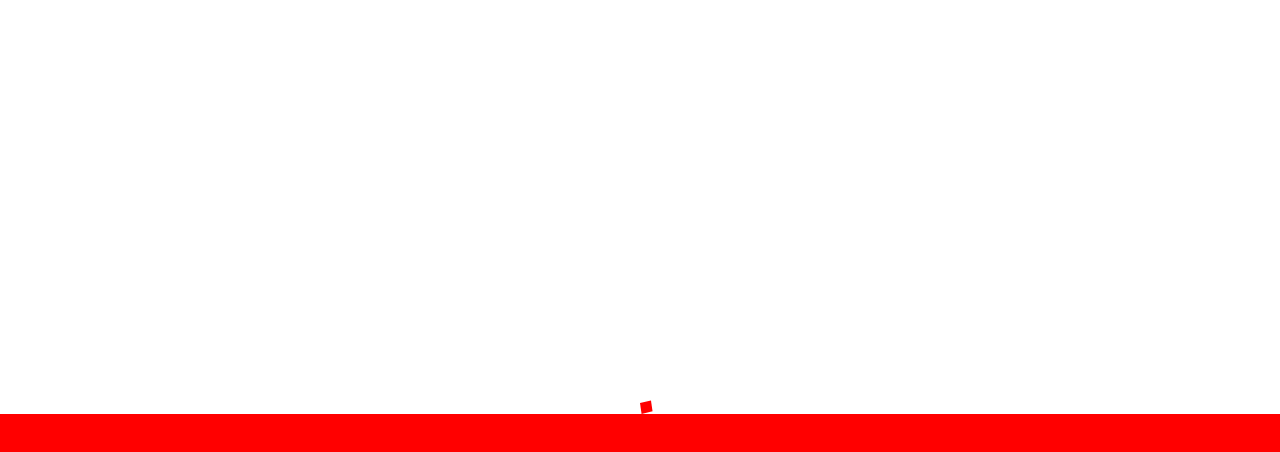
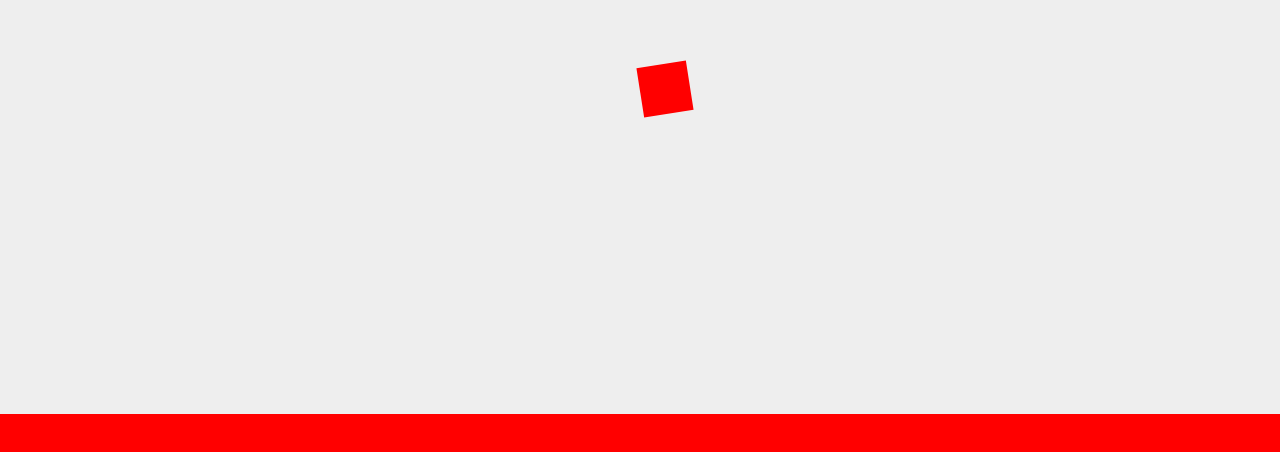
Before and after one commit to imdividual/physics-engine, a plain HTML site: page game.html in a window 1280 px wide. Shown: the part 286-738 px from the top of the page. Drawn offline with Linux system fonts and the light colour scheme.

Commit message:
fixed rotation bug

```diff
--- a/game.html
+++ b/game.html
@@ -2,13 +2,14 @@
 
   <style>
     html, body {
+    background-color: #eee;
     width: 100%;
     height: 100%;
     margin: 0;
   }
 
   #canvas {
-    background-color: black;
+    background-color: #eee;
     width: 100%;
     height: 100%;
     display: block;
@@ -128,10 +129,13 @@
     }
 
     rotate(pivot, dr) {
-      var vec = this.sub(pivot);
-      vec.x = vec.x * Math.cos(dr) - vec.y * Math.sin(dr);
-      vec.y = vec.x * Math.sin(dr) + vec.y * Math.cos(dr);
-      return vec.add(pivot);
+      var diff = this.sub(pivot);
+      var vec = new Vector(
+        diff.x * Math.cos(dr) - diff.y * Math.sin(dr),
+        diff.x * Math.sin(dr) + diff.y * Math.cos(dr)
+      );
+      vec = vec.add(pivot);
+      return vec;
     }
 
     // interval properties
@@ -283,7 +287,7 @@
     update() {
       //this.vel.x += this.acc.x;
       //this.vel.y += this.acc.y;
-      this.translate(0, -1);
+      // this.translate(0, -1);
       this.rotate(0.1);
 
       var entities = this.engine.entityManager.entities;
@@ -299,6 +303,8 @@
           }
         }
       }
+
+
     }
 
   }
@@ -409,7 +415,7 @@
       var width = this.canvas.offsetWidth;
       var height = this.canvas.offsetHeight;
       this.graphics.clearRect(0, 0, width, height);
-      this.graphics.fillStyle = "white";
+      this.graphics.fillStyle = "#eeeeee";
       this.graphics.fillRect(0, 0, width, height);
 
       var entities = this.engine.entityManager.entities;
@@ -702,7 +708,7 @@
 
 
     var rec = new Polygon(
-      new Vector(0, 0),
+      new Vector(25, 25),
       [
         new Vector(0, 50),
         new Vector(50, 50),
```
